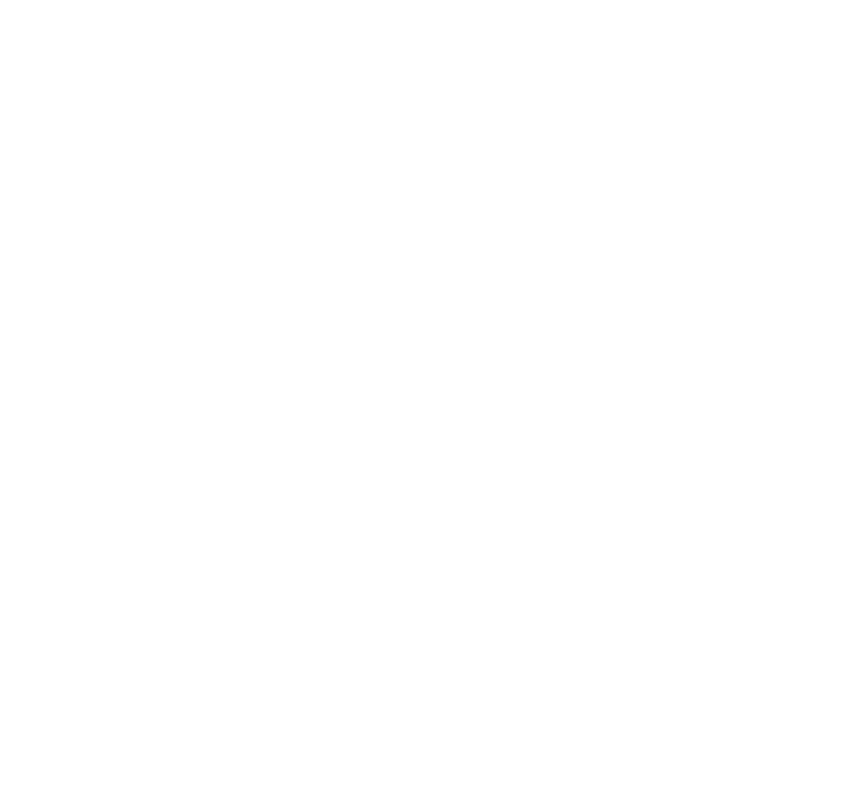
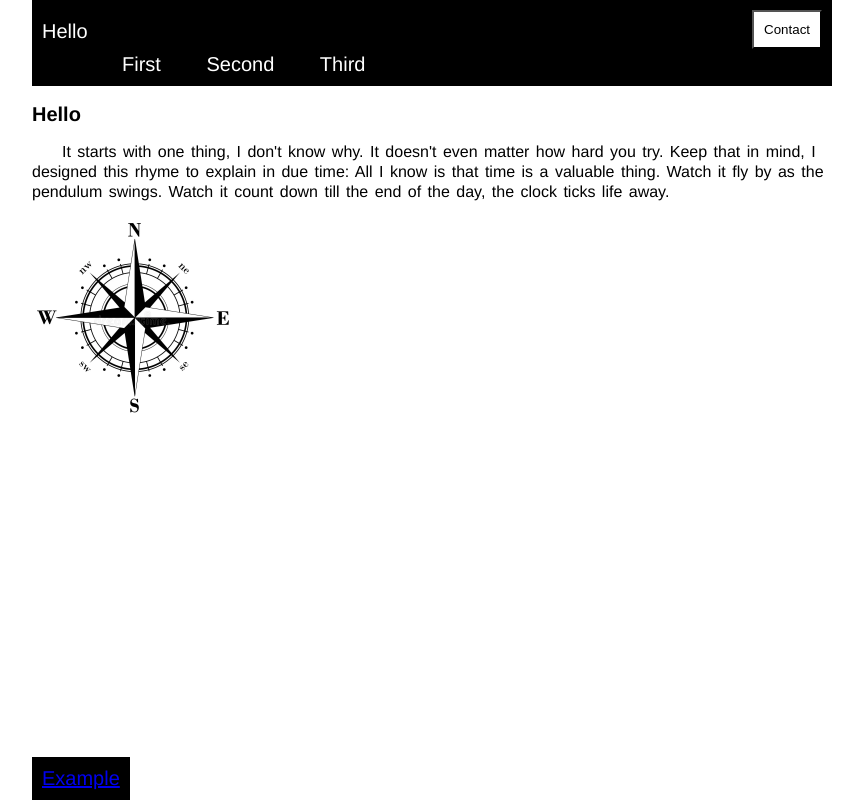
Before and after one commit to IliyaPashapourInholland/web_markup_1, a plain HTML site: page index.html in a window 1280 px wide. Shown: the whole page, without its empty margins (208-1071 px from the left). Drawn offline with Linux system fonts and the light colour scheme.

Commit message:
Made some changes

```diff
--- a/css/style.css
+++ b/css/style.css
@@ -1 +1,65 @@
 /* add all items from grading group 3 and 4. Search for items in group 5 that refer to css f.e. z index */
+
+h1
+{
+    color: black;
+    font-size: 20px;
+    /*text-align: center;*/
+}
+
+body
+{
+    background-color: white;
+    /*text-align: center;*/
+    position: relative;
+    max-width: 800px;
+    margin: 0 auto;
+    font-family:'Franklin Gothic Medium', 'Arial Narrow', Arial, sans-serif;
+}
+
+header
+{
+    padding: 10px;
+    background-color: black;
+    color: white;
+    font-size: 20px;
+}
+
+header > ul, header > ul > *
+{
+    display: inline-block;
+    margin: 0px 20px;
+}
+
+footer
+{
+    padding: 10px;
+    background-color: black;
+    color: white;
+    font-size: 20px;
+    position:fixed;
+    bottom: 0px;
+}
+
+.contact-button
+{
+    position: absolute;
+    right: 10px;
+    top: 10px;
+    background-color: white;
+    padding: 10px;
+    /*margin: 10px 10px;*/
+}
+
+header p
+{
+    margin: 10px 0px;
+}
+
+article p
+{
+    letter-spacing: 0px;
+    word-spacing: 2px;
+    line-height: 20px;
+    text-indent: 30px;
+}
--- a/index.html
+++ b/index.html
@@ -5,9 +5,36 @@
 <head>
     <meta charset="UTF-8">
     <meta name="viewport" content="width=device-width, initial-scale=1.0">
-    <title>Document</title>
+    <title>Website</title>
+    <link rel="stylesheet" type="text/css" href="css/style.css"/>
 </head>
 <body>
+    <header>
+        <p>Hello</p>
 
+        <ul>
+            <li>First</li>
+            <li>Second</li>
+            <li>Third</li>
+        </ul>
+
+        <button class="contact-button">Contact</button>
+    </header>
+    <article>
+        <h1>Hello</h1>
+
+        <p>
+            It starts with one thing, I don't know why. It doesn't even matter how hard you try.
+            Keep that in mind, I designed this rhyme to explain in due time: All I know is that time is a
+            valuable thing. Watch it fly by as the pendulum swings. Watch it count down till the end of the
+            day, the clock ticks life away.
+        </p>
+
+        <img src="img/compass.webp" alt="A picture of a compass" width="200" height="200"/>
+    </article>
+
+    <footer>
+        <a href="https://www.example.com">Example</a>
+    </footer>
 </body>
 </html>
```
Also changed, not shown: img/compass.webp (added), student.txt.
